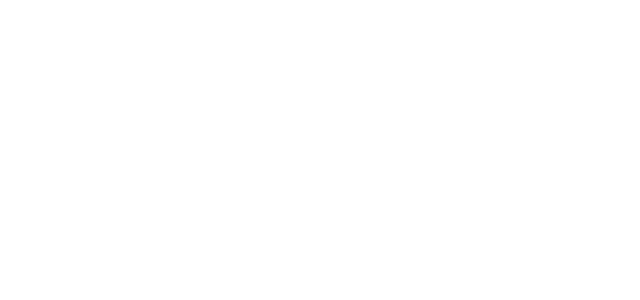
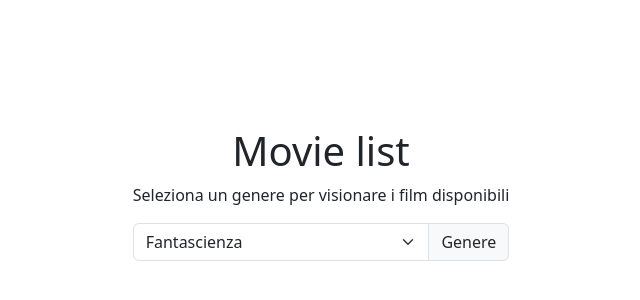
Before and after one commit to Salvo-Raia/react-movie-filter, a React (Vite) app: page / in a window 1280 px wide. Shown: the part 198-498 px from the top of the page, without its empty margins (319-959 px from the left). Built offline with nearby package versions, Linux system fonts and the light colour scheme.

Commit message:
Add movie genre selection input

```diff
--- a/package.json
+++ b/package.json
@@ -11,6 +11,7 @@
   },
   "dependencies": {
     "bootstrap": "^5.3.8",
+    "bootstrap-icons": "^1.13.1",
     "react": "^19.2.0",
     "react-dom": "^19.2.0"
   },
--- a/src/App.jsx
+++ b/src/App.jsx
@@ -6,6 +6,26 @@
 import movieList from './data/movielist';
 
 export default function App() {
-  const movieGenres = movieList.map((singleMovie) => singleMovie.genre);
-  return console.log(movieGenres);
+    const movieGenres = movieList.map((singleMovie, index) => {
+      return <option key={index} value={singleMovie.genre}>
+      {singleMovie.genre}
+      </option>
+    })
+
+
+
+  return <div className='container'>
+            <header>
+             <h1>Movie list</h1>
+             <p>Seleziona un genere per visionare i film disponibili</p>
+            </header>
+            <main>
+              <div className="input-group mb-3">
+                <select className="form-select" id="inputGroupSelect02">
+                  {movieGenres}
+                </select>
+                <label className="input-group-text" htmlFor="inputGroupSelect02">Genere</label>
+              </div>
+            </main>
+         </div>
 }
```
Also changed, not shown: 1 other file (tests, documents, lock files or other folders).
